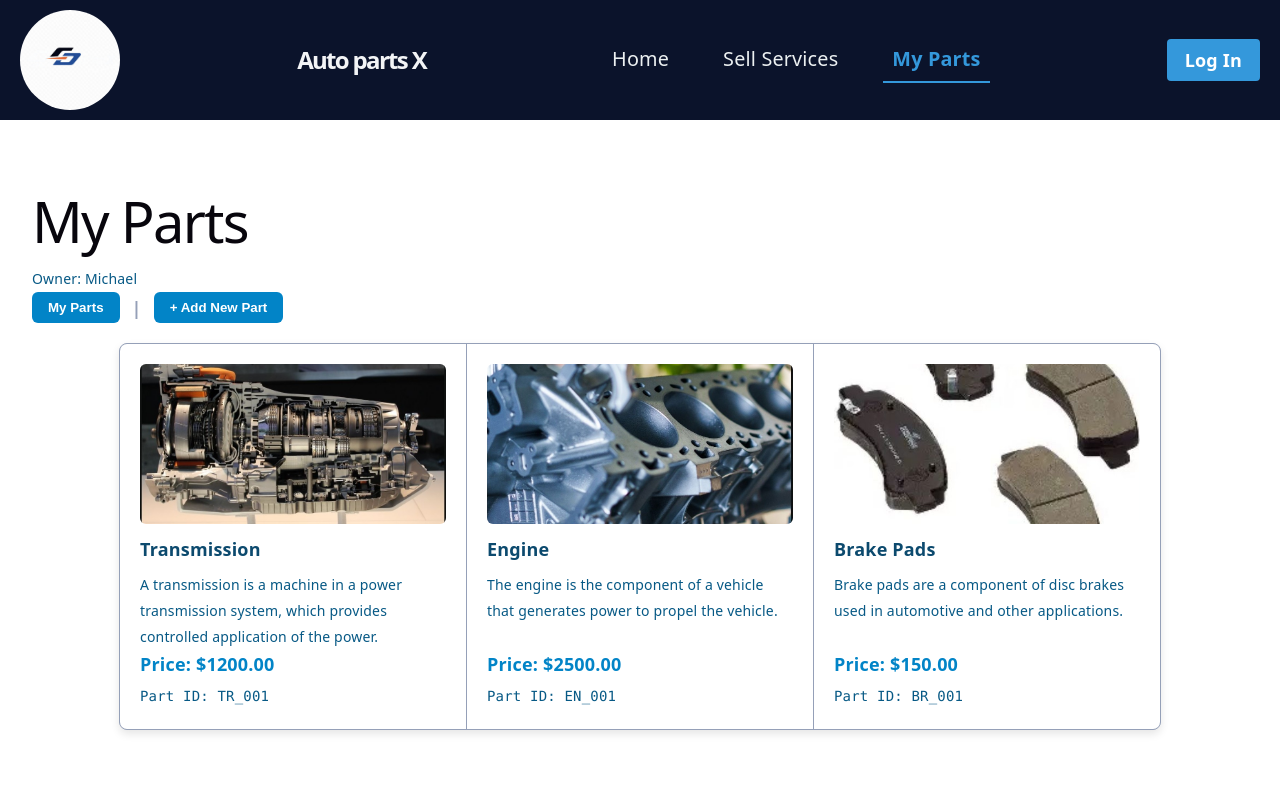
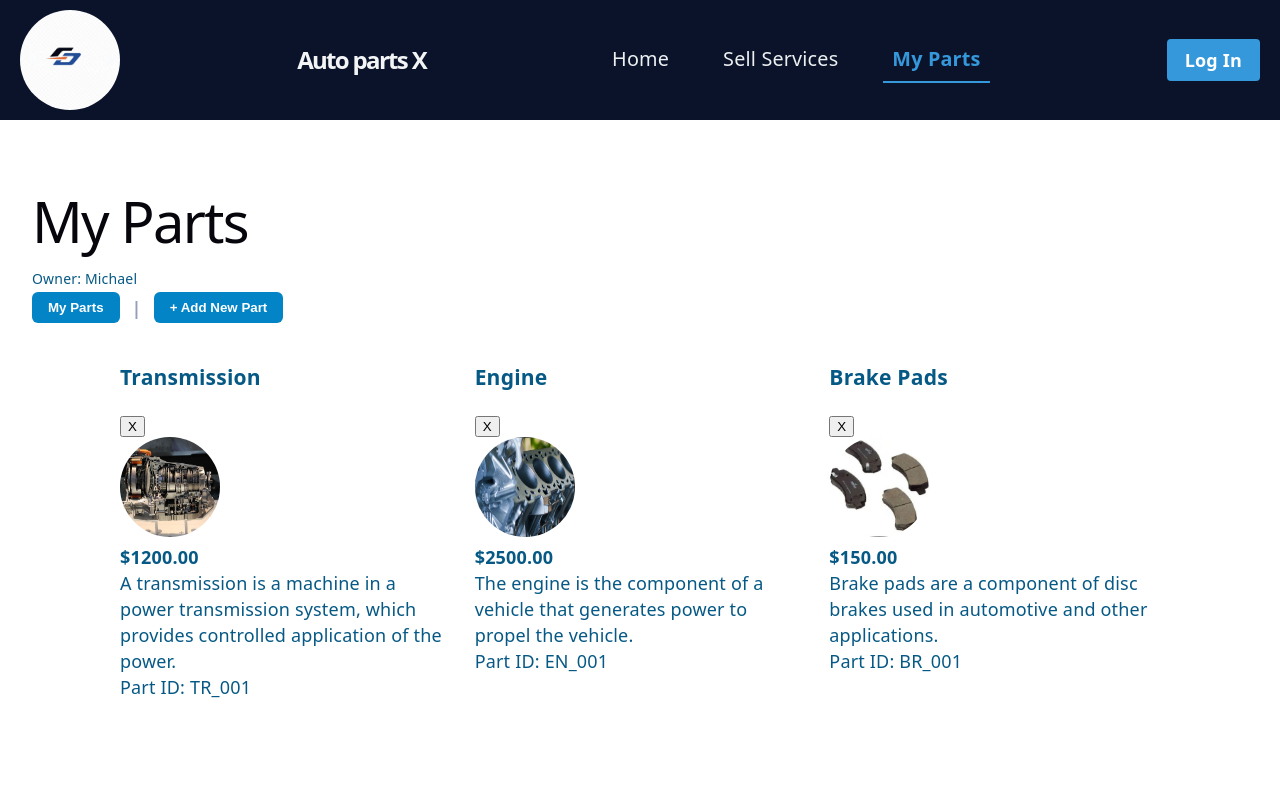
Before and after one commit to Michaelo233/AutoParts-X, a React (Vite) app: page /myParts in a window 1280 px wide. Shown: the top 800 px of the page. Built offline with nearby package versions, Linux system fonts and the light colour scheme.

Commit message:
Modified part function to accomodate removal fuction.

```diff
--- a/src/component/MichaelComponent/MyParts.tsx
+++ b/src/component/MichaelComponent/MyParts.tsx
@@ -1,15 +1,16 @@
 import React from "react";
 import type { User } from "./types/carListInterface"
-import "./MyParts.css";
+import "./MyParts.Module.css";
 // import { useNavigate } from "react-router-dom";
 import { PartsNav } from "./navButton/NavButton";
+import { PartCard } from "./PartCard";
 
 interface MyPartsProps {
   user: User;
+  onRemovePart: (partId: string) => void;
 }
 
-export const MyParts: React.FC<MyPartsProps> = ({ user }) => {
-  // const navigate = useNavigate()
+export const MyParts: React.FC<MyPartsProps> = ({ user, onRemovePart }) => {
 
   return (
     <section className="container">
@@ -28,25 +29,11 @@ export const MyParts: React.FC<MyPartsProps> = ({ user }) => {
         <div className="grid">
 
           {user.partsOwned.map((part) => (
-
-            <div key={part.partId} className="card">
-              <img
-                src={part.partImage}
-                alt={part.partName}
-                className="partImage"
-              />
-
-              <h3 className="partName">{part.partName}</h3>
-
-              <p className="partDescription">{part.partDescription}</p>
-
-              <p className="partPrice">
-                Price: ${part.partPrice.toFixed(2)}
-              </p>
-
-              <small className="partId">Part ID: {part.partId}</small>
-
-            </div>
+            <PartCard
+              key={part.partId}
+              part={part}
+              onRemoveClick={onRemovePart}
+            />
           ))}
         </div>
       )}
```
